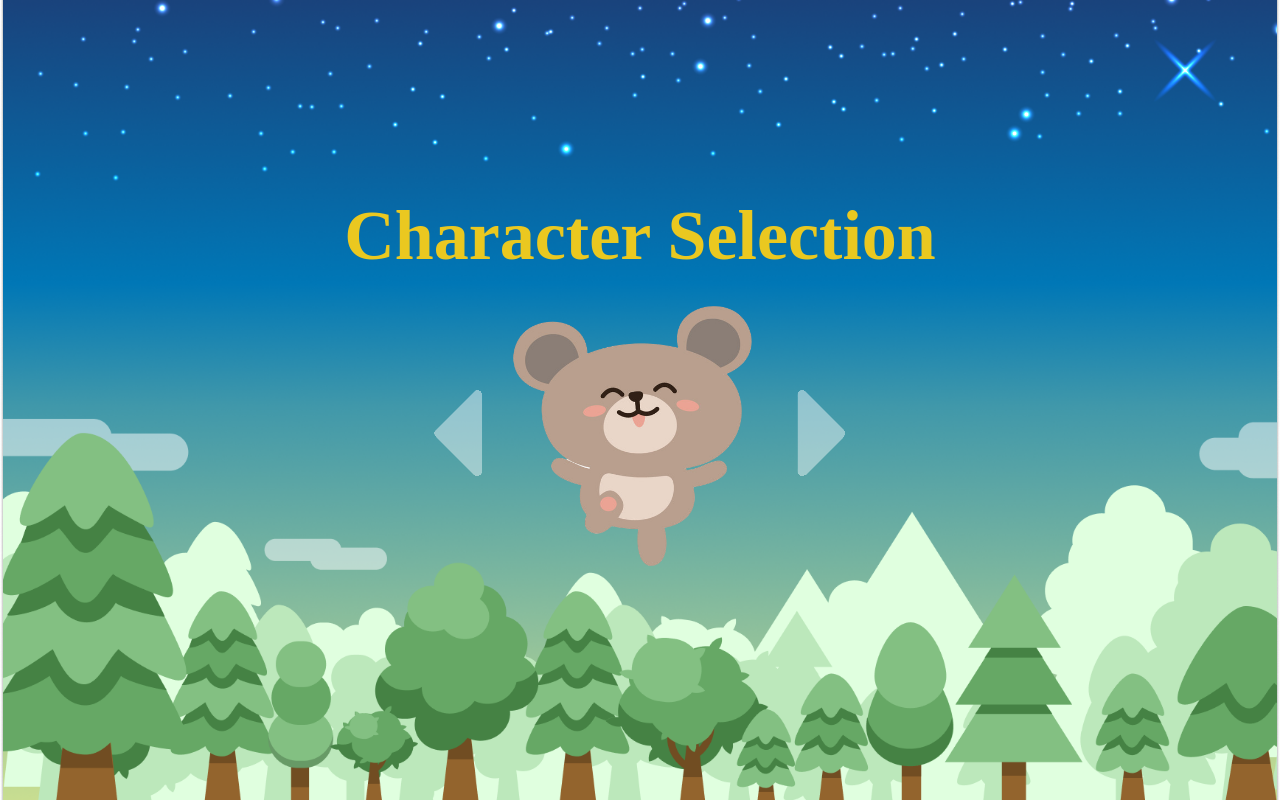
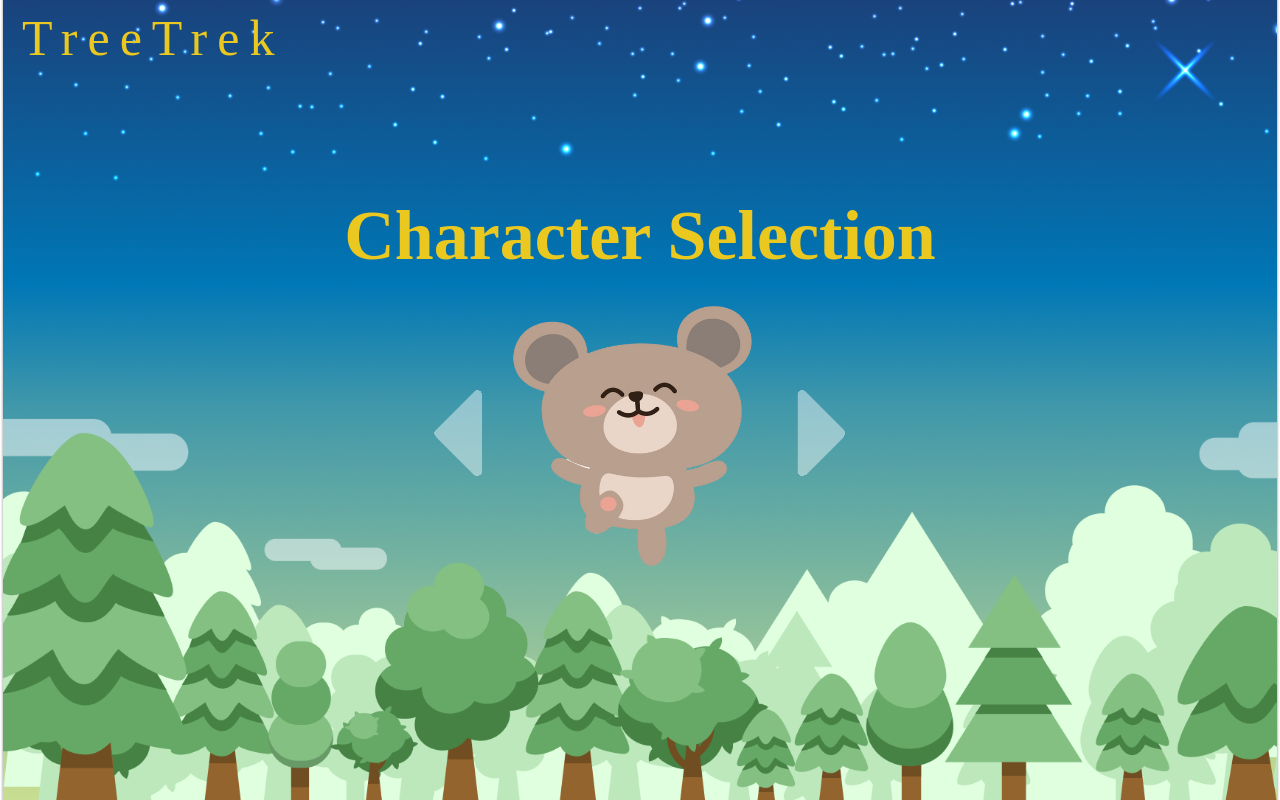
Before and after one commit to weblab-class/TreeTrek, a React (Vite) app: page /lobbys in a window 1280 px wide. Built offline with nearby package versions, Linux system fonts and the light colour scheme; no server answers; a web font is replaced by a local one.

Commit message:
extra stuff

```diff
--- a/client/src/components/pages/LobbyS.jsx
+++ b/client/src/components/pages/LobbyS.jsx
@@ -46,6 +46,8 @@ const LobbyS = () => {
     };
 
     return (
+        <div>
+            <NavBar />
             <div className="character-selection">
                 <h1>Character Selection</h1>
                 <div className="message-box"></div>
@@ -59,6 +61,7 @@ const LobbyS = () => {
                 </div>
                 {playButton}
             </div>
+        </div>
     );
 };
 
--- a/client/src/components/pages/MainMenu.jsx
+++ b/client/src/components/pages/MainMenu.jsx
@@ -17,7 +17,7 @@ const MainMenu = () => {
         <button onClick={() => navigate("/lobbys")} className="singleplayer-button">
           <img src="/singleplayerButton.png" alt="SinglePlayer" style={{width:"225px", height:"auto"}}/>
         </button>
-        <button onClick={() => navigate("/multiplayer")} className="multiplayer-button">
+        <button onClick={() => navigate("/findlobby")} className="multiplayer-button">
           <img src="/multiplayerButton.png" alt="Multiplayer" style={{width:"225px", height:"auto"}}/>
         </button>
         <button onClick={() => navigate("/leaderboard")} className="leaderboard-button">
```
Lines whose indentation alone changed are shown as unchanged.
